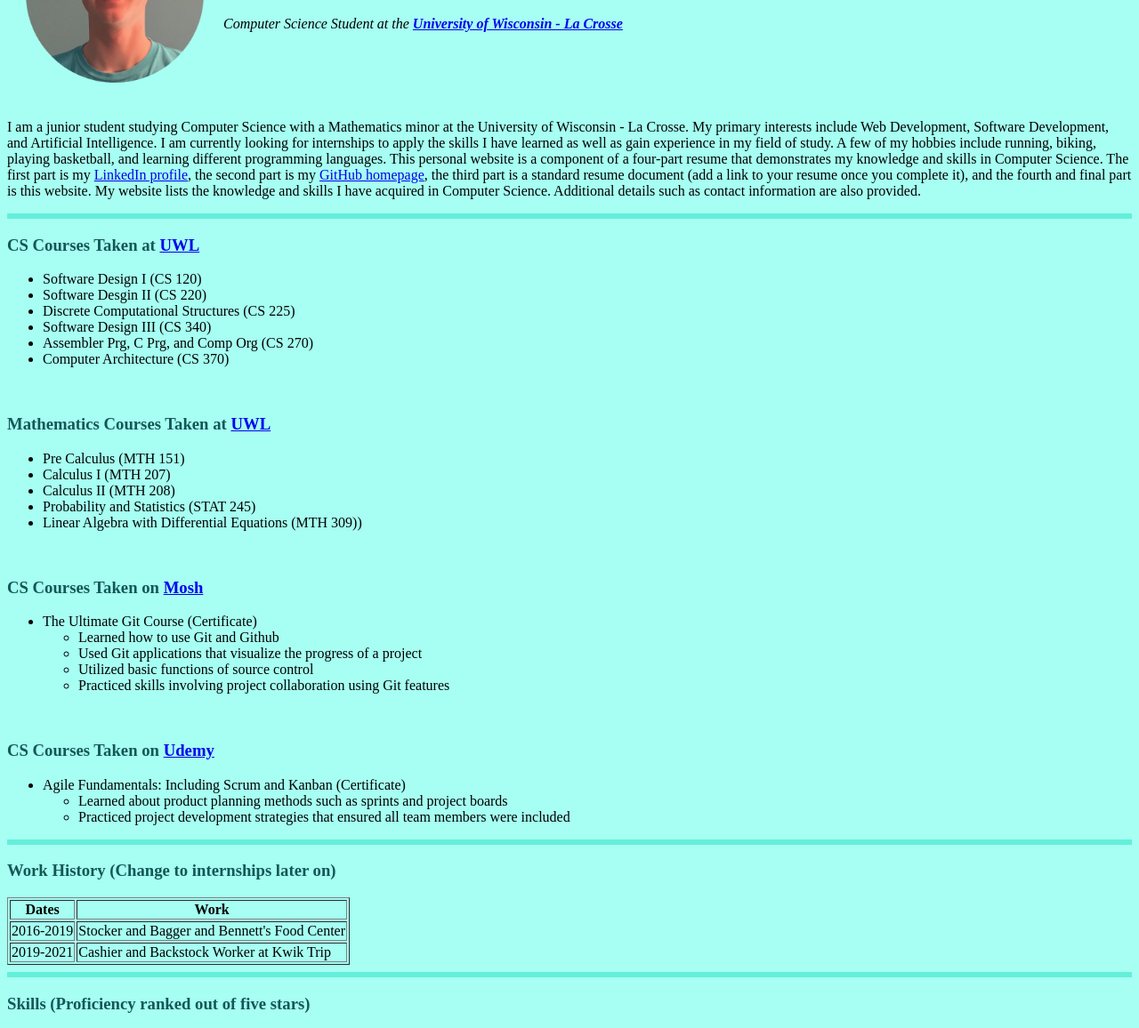
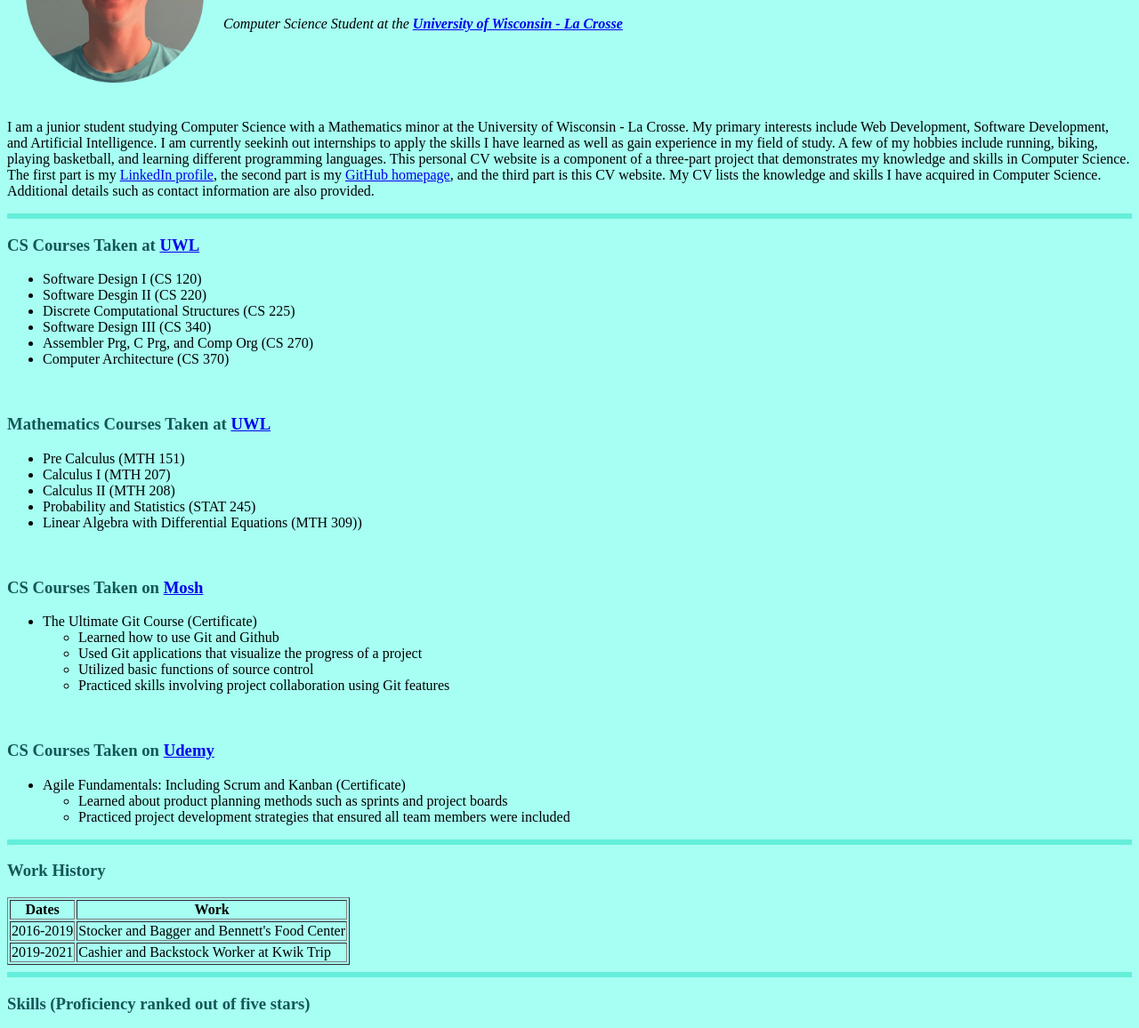
Before and after one commit to Andrew-EKrause/Curriculum-Vitae, a plain HTML site: page index.html in a window 1280 px wide. Shown: the part 136-1292 px from the top of the page at 89% size. Drawn offline with Linux system fonts and the light colour scheme.

Commit message:
Updated profile content.

```diff
--- a/index.html
+++ b/index.html
@@ -43,14 +43,13 @@
         <p>
             I am a junior student studying Computer Science with a Mathematics minor at the University
             of Wisconsin - La Crosse. My primary interests include Web Development, Software Development,
-            and Artificial Intelligence. I am currently looking for internships to apply the skills I have
+            and Artificial Intelligence. I am currently seekinh out internships to apply the skills I have
             learned as well as gain experience in my field of study. A few of my hobbies include running,
-            biking, playing basketball, and learning different programming languages. This personal website
-            is a component of a four-part resume that demonstrates my knowledge and skills in Computer Science.
+            biking, playing basketball, and learning different programming languages. This personal CV website
+            is a component of a three-part project that demonstrates my knowledge and skills in Computer Science.
             The first part is my <a href="https://www.linkedin.com/in/andrew-krause-b6aa21179/">LinkedIn profile</a>,
-            the second part is my <a href="https://github.com/Krause2023">GitHub homepage</a>, the third part is
-            a standard resume document (add a link to your resume once you complete it), and the fourth and final
-            part is this website. My website lists the knowledge and skills I have acquired in Computer Science.
+            the second part is my <a href="https://github.com/Krause2023">GitHub homepage</a>, and the third
+            part is this CV website. My CV lists the knowledge and skills I have acquired in Computer Science.
             Additional details such as contact information are also provided.
         </p>
         <!-- Inserted a horizontal line here -->
@@ -101,7 +100,7 @@
         </ul>
         <hr>
         <!-- Level 3 heading for work experience -->
-        <h3>Work History (Change to internships later on)</h3>
+        <h3>Work History</h3>
         <!-- Insert a TABLE structure to list your past job experience -->
         <table border="1">
             <!-- Table head is inserted here -->
```
